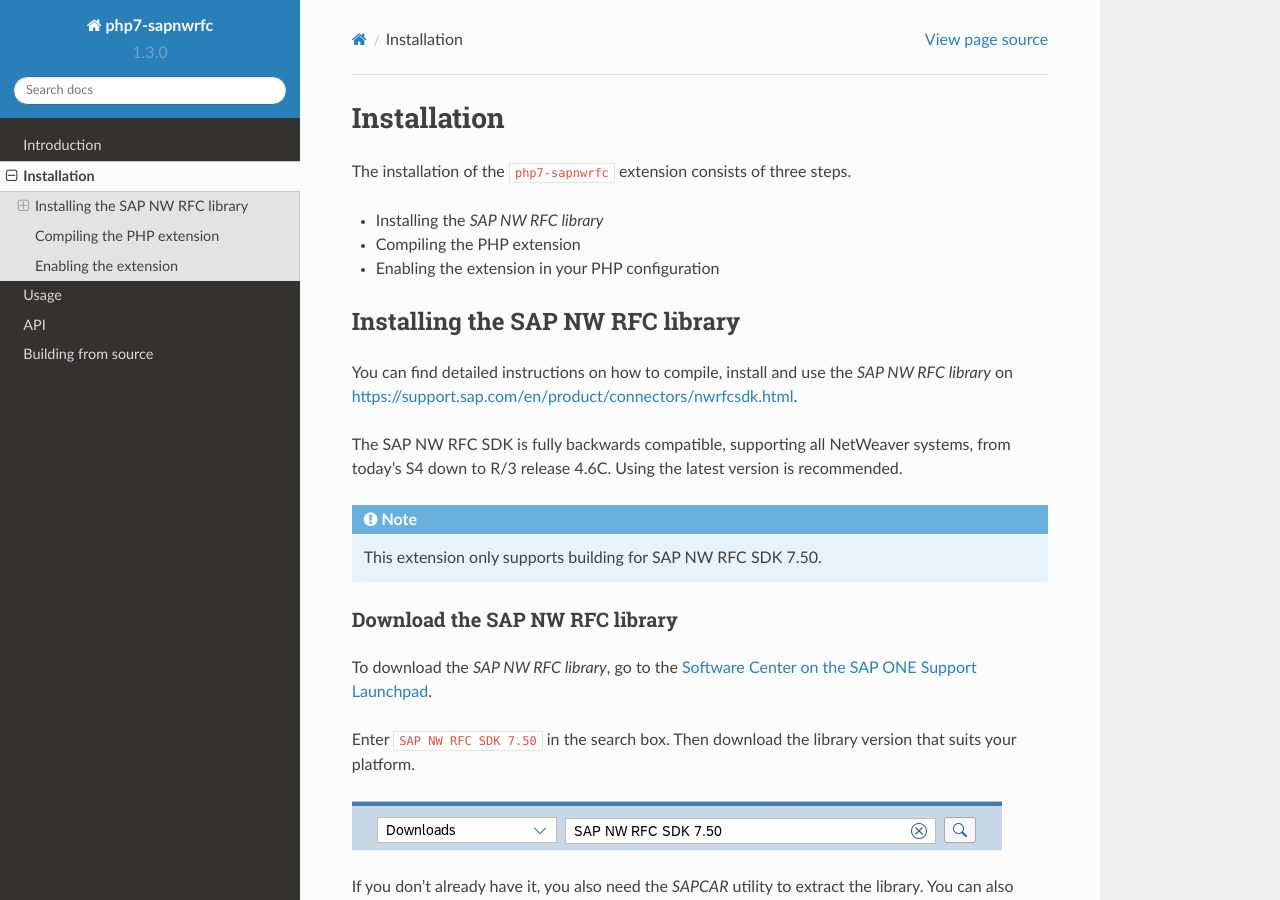
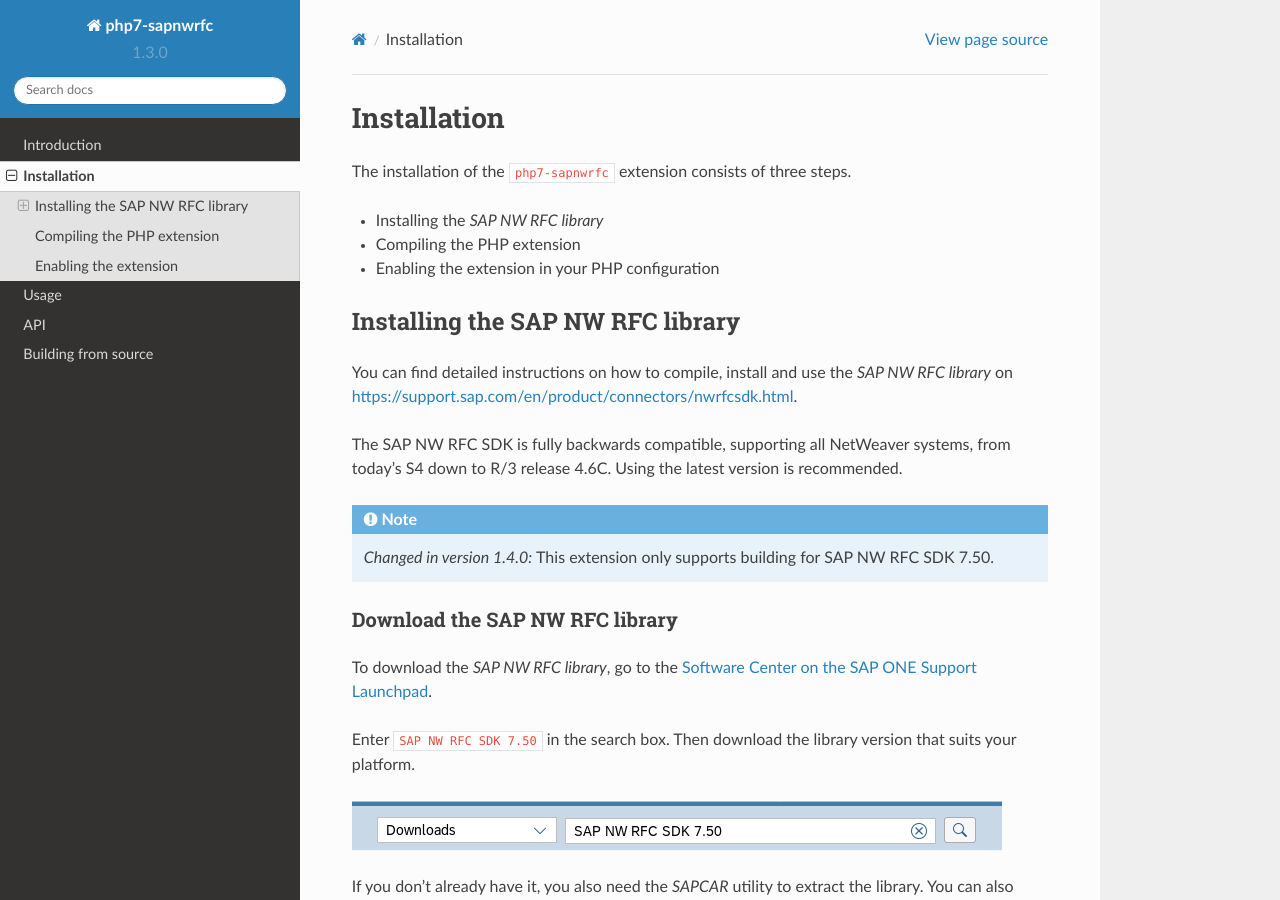
Before and after one commit to gkralik/php7-sapnwrfc, a Sphinx documentation site: the page built from docs/installation.rst, in a window 1280 px wide and 900 px high. Built offline with Sphinx 7.4.7 and the Read the Docs theme 2.0.0, drawn with Linux system fonts in a browser that asks for light colours.

Commit message:
docs: add versionchanged for SDK 7.50 requirement

```diff
--- a/docs/installation.rst
+++ b/docs/installation.rst
@@ -19,7 +19,8 @@
 from today's S4 down to R/3 release 4.6C. Using the latest version is recommended.
 
 .. note::
-   This extension only supports building for SAP NW RFC SDK 7.50.
+   .. versionchanged:: 1.4.0
+      This extension only supports building for SAP NW RFC SDK 7.50.
 
 Download the SAP NW RFC library
 ^^^^^^^^^^^^^^^^^^^^^^^^^^^^^^^
```
